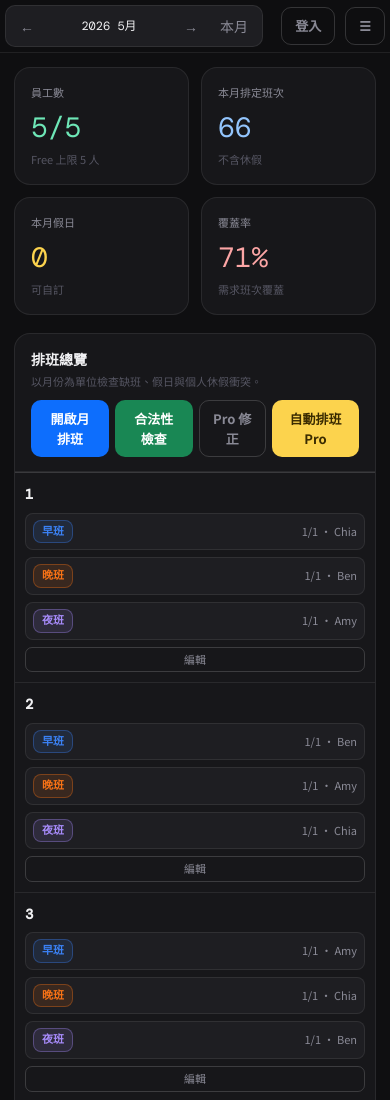
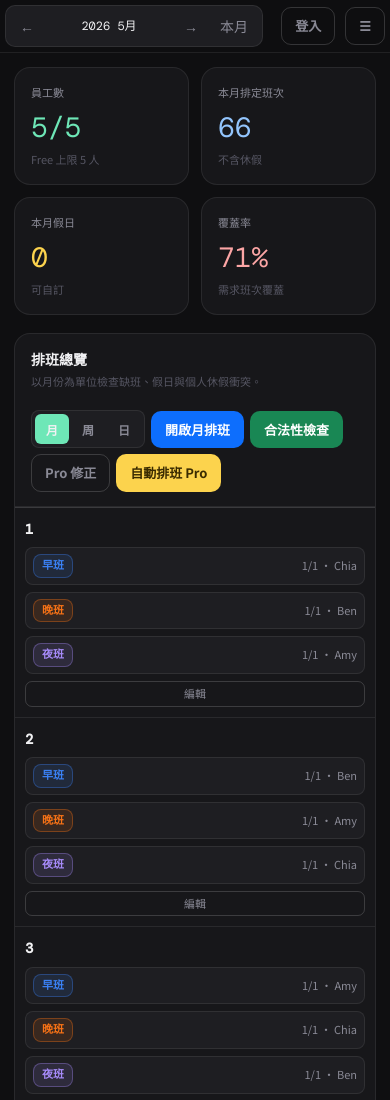
Before and after one commit to ZeppelinTsai/shift-scheduler, a plain HTML site: page index.html in a window 390 px wide. Shown: the top 1100 px of the page. Drawn offline with nearby package versions, Linux system fonts and the light colour scheme; some packages are replaced by stand-ins of ours; a script that the page names is missing.

```diff
--- a/assets/css/style.css
+++ b/assets/css/style.css
@@ -379,6 +379,15 @@
   background: var(--border);
   border-top: 1px solid var(--border);
 }
+.month-grid.mode-day {
+  grid-template-columns: minmax(260px, 1fr);
+}
+.month-grid.mode-day .dow {
+  display: none;
+}
+.month-grid.mode-week {
+  grid-template-columns: repeat(7, minmax(132px, 1fr));
+}
 .dow {
   background: var(--surface2);
   padding: 10px;
--- a/assets/js/render.js
+++ b/assets/js/render.js
@@ -45,13 +45,16 @@
   const el = document.getElementById(id);
   if (!el) return;
   el.innerHTML = "";
+  el.classList.toggle("mode-day", scheduleViewMode === "day");
+  el.classList.toggle("mode-week", scheduleViewMode === "week");
+  el.classList.toggle("mode-month", scheduleViewMode === "month");
   T.days.forEach((d) => {
     const h = document.createElement("div");
     h.className = "dow";
     h.textContent = d;
     el.appendChild(h);
   });
-  monthDates(false).forEach((cell) => {
+  overviewDates().forEach((cell) => {
     const div = document.createElement("div");
     div.className = "day-card" + (!cell ? " muted" : "");
     if (!cell) {
@@ -101,6 +104,21 @@
     div.appendChild(btn);
     el.appendChild(div);
   });
+}
+function overviewDates() {
+  if (scheduleViewMode === "day") {
+    return [{ date: cursor, muted: false }];
+  }
+
+  if (scheduleViewMode === "week") {
+    const start = cursor.startOf("week");
+    return Array.from({ length: 7 }, (_, i) => ({
+      date: start.add(i, "day"),
+      muted: false,
+    }));
+  }
+
+  return monthDates(false);
 }
 function hexToRgba(hex = "#3b82f6", alpha = 1) {
   if (!hex || typeof hex !== "string") hex = "#3b82f6";
--- a/index.html
+++ b/index.html
@@ -440,7 +440,36 @@
                     以月份為單位檢查缺班、假日與個人休假衝突。
                   </div>
                 </div>
-                <div style="display: flex; align-items: center; gap: 6px">
+                <div class="schedule-toolbar-actions">
+                  <div class="schedule-mode-switch" aria-label="Schedule overview mode">
+                    <button
+                      type="button"
+                      class="schedule-mode-btn active"
+                      data-schedule-mode="month"
+                      data-i18n="schedule_mode_month"
+                      onclick="setScheduleViewMode('month')"
+                    >
+                      月
+                    </button>
+                    <button
+                      type="button"
+                      class="schedule-mode-btn"
+                      data-schedule-mode="week"
+                      data-i18n="schedule_mode_week"
+                      onclick="setScheduleViewMode('week')"
+                    >
+                      周
+                    </button>
+                    <button
+                      type="button"
+                      class="schedule-mode-btn"
+                      data-schedule-mode="day"
+                      data-i18n="schedule_mode_day"
+                      onclick="setScheduleViewMode('day')"
+                    >
+                      日
+                    </button>
+                  </div>
                   <button
                     class="btn btn-primary"
                     onclick="
```
